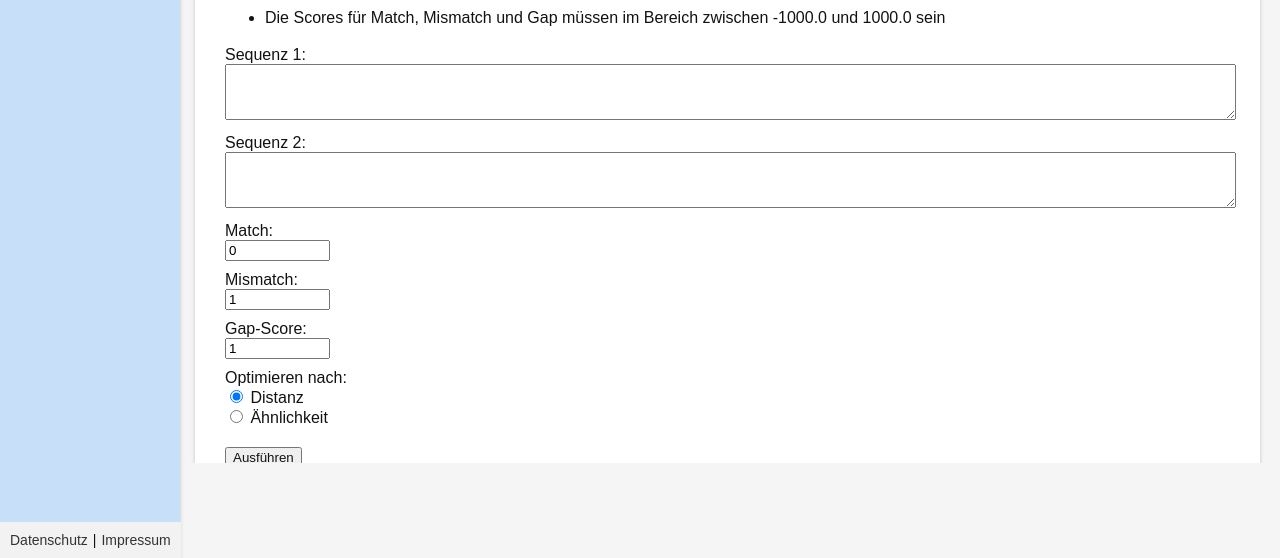
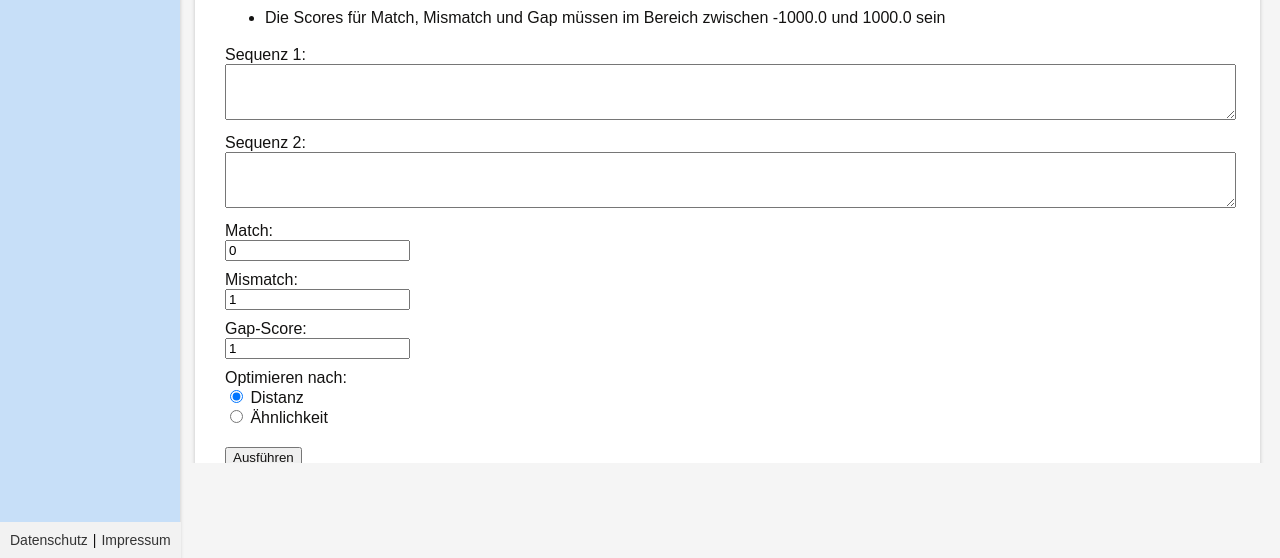
Before and after one commit to ngdqtram99/bioinformatics-hub, a Django app: page /needleman_wunsch/ in a window 1280 px wide. Shown: the part 789-1347 px from the top of the page. Run offline with Django 4.2, Linux system fonts and the light colour scheme; parts of the project's set-up code (start-up, migrations or seed data) failed here and were passed over.

Commit message:
Fixed widget TextInput to NumberInput

```diff
--- a/webapp/forms.py
+++ b/webapp/forms.py
@@ -1,8 +1,8 @@
 from django import forms
 import re
 class HorspoolForm(forms.Form):
-    pattern = forms.CharField(label='Muster', widget=forms.TextInput(attrs={"size": "167"}))
-    sequence = forms.CharField(label='Sequenz', widget=forms.TextInput(attrs={"size": "167"}))
+    pattern = forms.CharField(label='Muster', widget=forms.TextInput(attrs={"class": "textarea-input"}))
+    sequence = forms.CharField(label='Sequenz', widget=forms.Textarea(attrs={"class": "textarea-input"}))
     direction = forms.ChoiceField(
         label='Richtung',
         choices=[('forward', 'Vorwärts'), ('backward', 'Rückwärts')],
@@ -83,9 +83,9 @@ class SimpleSearchForm(forms.Form):
 class OverlapForm(forms.Form):
     sequence1 = forms.CharField(label='Sequenz 1', widget=forms.Textarea(attrs={"class": "textarea-input"}))
     sequence2 = forms.CharField(label='Sequenz 2', widget=forms.Textarea(attrs={"class": "textarea-input"}))
-    match = forms.FloatField(label='Match', min_value=-1000, max_value=1000, initial=-1, widget=forms.TextInput(attrs={'size': '10'}))
-    mismatch = forms.FloatField(label='Mismatch', min_value=-1000, max_value=1000, initial=1, widget=forms.TextInput(attrs={'size': '10'}))
-    gap_penalty = forms.FloatField(label='Gap-Score', min_value=-1000, max_value=1000, initial=1, widget=forms.TextInput(attrs={'size': '10'}))
+    match = forms.FloatField(label='Match', min_value=-1000, max_value=1000, initial=-1, widget=forms.NumberInput(attrs={'size': '10'}))
+    mismatch = forms.FloatField(label='Mismatch', min_value=-1000, max_value=1000, initial=1, widget=forms.NumberInput(attrs={'size': '10'}))
+    gap_penalty = forms.FloatField(label='Gap-Score', min_value=-1000, max_value=1000, initial=1, widget=forms.NumberInput(attrs={'size': '10'}))
     choices = [('distance', 'Distanz'), ('similarity', 'Ähnlichkeit')]
     optimization_field = forms.ChoiceField(widget=forms.RadioSelect, choices=choices, initial='distance', label='Optimieren nach:')
 
@@ -109,9 +109,9 @@ class OverlapForm(forms.Form):
 class SmithWatermanForm(forms.Form):
     sequence1 = forms.CharField(label='Sequenz 1',  widget=forms.Textarea(attrs={"class": "textarea-input"}))
     sequence2 = forms.CharField(label='Sequenz 2', widget=forms.Textarea(attrs={"class": "textarea-input"}))
-    match = forms.FloatField(label='Match', min_value=-1000, max_value=1000, initial=1)
-    mismatch = forms.FloatField(label='Mismatch', min_value=-1000, max_value=1000, initial=-1)
-    gap_penalty = forms.FloatField(label='Gap-Score', min_value=-1000, max_value=1000, initial=1)
+    match = forms.FloatField(label='Match', min_value=-1000, max_value=1000, initial=1,widget=forms.NumberInput(attrs={'size': '10'}))
+    mismatch = forms.FloatField(label='Mismatch', min_value=-1000, max_value=1000, initial=-1,widget=forms.NumberInput(attrs={'size': '10'}))
+    gap_penalty = forms.FloatField(label='Gap-Score', min_value=-1000, max_value=1000, initial=1,widget=forms.NumberInput(attrs={'size': '10'}))
 
     def is_valid(self):
             valid = super().is_valid()
@@ -133,9 +133,9 @@ class SmithWatermanForm(forms.Form):
 class NeedlemanWunschForm(forms.Form):
     sequence1 = forms.CharField(label='Sequenz 1', widget=forms.Textarea(attrs={"class": "textarea-input"}))
     sequence2 = forms.CharField(label='Sequenz 2',  widget=forms.Textarea(attrs={"class": "textarea-input"}))
-    match = forms.FloatField(label='Match', min_value=-1000, max_value=1000, initial=0, widget=forms.TextInput(attrs={'size': '10'}))
-    mismatch = forms.FloatField(label='Mismatch', min_value=-1000, max_value=1000, initial=1, widget=forms.TextInput(attrs={'size': '10'}))
-    gap_penalty = forms.FloatField(label='Gap-Score', min_value=-1000, max_value=1000, initial=1, widget=forms.TextInput(attrs={'size': '10'}))
+    match = forms.FloatField(label='Match', min_value=-1000, max_value=1000, initial=0, widget=forms.NumberInput(attrs={'size': '10'}))
+    mismatch = forms.FloatField(label='Mismatch', min_value=-1000, max_value=1000, initial=1, widget=forms.NumberInput(attrs={'size': '10'}))
+    gap_penalty = forms.FloatField(label='Gap-Score', min_value=-1000, max_value=1000, initial=1, widget=forms.NumberInput(attrs={'size': '10'}))
     choices = [('distance', 'Distanz'), ('similarity', 'Ähnlichkeit')]
     optimization_field = forms.ChoiceField(widget=forms.RadioSelect, choices=choices, initial='distance', label='Optimieren nach:')
 
@@ -154,15 +154,17 @@ class NeedlemanWunschForm(forms.Form):
                 self.add_error('sequence2', 'Nur lateinische Buchstaben sind erlaubt.')
 
 
+
+
             return valid and sequence1_valid and sequence2_valid
 
 class GlocalAlignmentForm(forms.Form):
     sequence1 = forms.CharField(label='Sequenz 1', widget=forms.Textarea(attrs={"class": "textarea-input"}))
     sequence2 = forms.CharField(label='Sequenz 2', widget=forms.Textarea(attrs={"class": "textarea-input"}))
-    match = forms.FloatField(label='Match', min_value=-1000, max_value=1000, initial=-1, widget=forms.TextInput(attrs={'size': '10'}))
-    mismatch = forms.FloatField(label='Mismatch', min_value=-1000, max_value=1000, initial=1, widget=forms.TextInput(attrs={'size': '10'}))
-    gap_penalty = forms.FloatField(label='Gap-Score', min_value=-1000, max_value=1000, initial=1,widget=forms.TextInput(attrs={'size': '10'}))
-    threshold = forms.FloatField(label='Schwellenwert', min_value=-1000, max_value=1000, initial=1, widget=forms.TextInput(attrs={'size': '10'}))
+    match = forms.FloatField(label='Match', min_value=-1000, max_value=1000, initial=-1, widget=forms.NumberInput(attrs={'size': '10'}))
+    mismatch = forms.FloatField(label='Mismatch', min_value=-1000, max_value=1000, initial=1, widget=forms.NumberInput(attrs={'size': '10'}))
+    gap_penalty = forms.FloatField(label='Gap-Score', min_value=-1000, max_value=1000, initial=1,widget=forms.NumberInput(attrs={'size': '10'}))
+    threshold = forms.FloatField(label='Schwellenwert', min_value=-1000, max_value=1000, initial=1, widget=forms.NumberInput(attrs={'size': '10'}))
     choices = [('distance', 'Distanz'), ('similarity', 'Ähnlichkeit')]
     optimization_field = forms.ChoiceField(widget=forms.RadioSelect, choices=choices, initial='distance', label='Optimieren nach:')
 
--- a/webapp/templates/needleman_wunsch.html
+++ b/webapp/templates/needleman_wunsch.html
@@ -96,11 +96,13 @@
         <label for="{{ form.match.id_for_label }}">Match:</label>
         <br>
         {{form.match}}
+
       </div>
       <div class = "form-field">
         <label for="{{ form.mismatch.id_for_label }}">Mismatch:</label>
         <br>
         {{form.mismatch}}
+
       </div>
 
 
```
